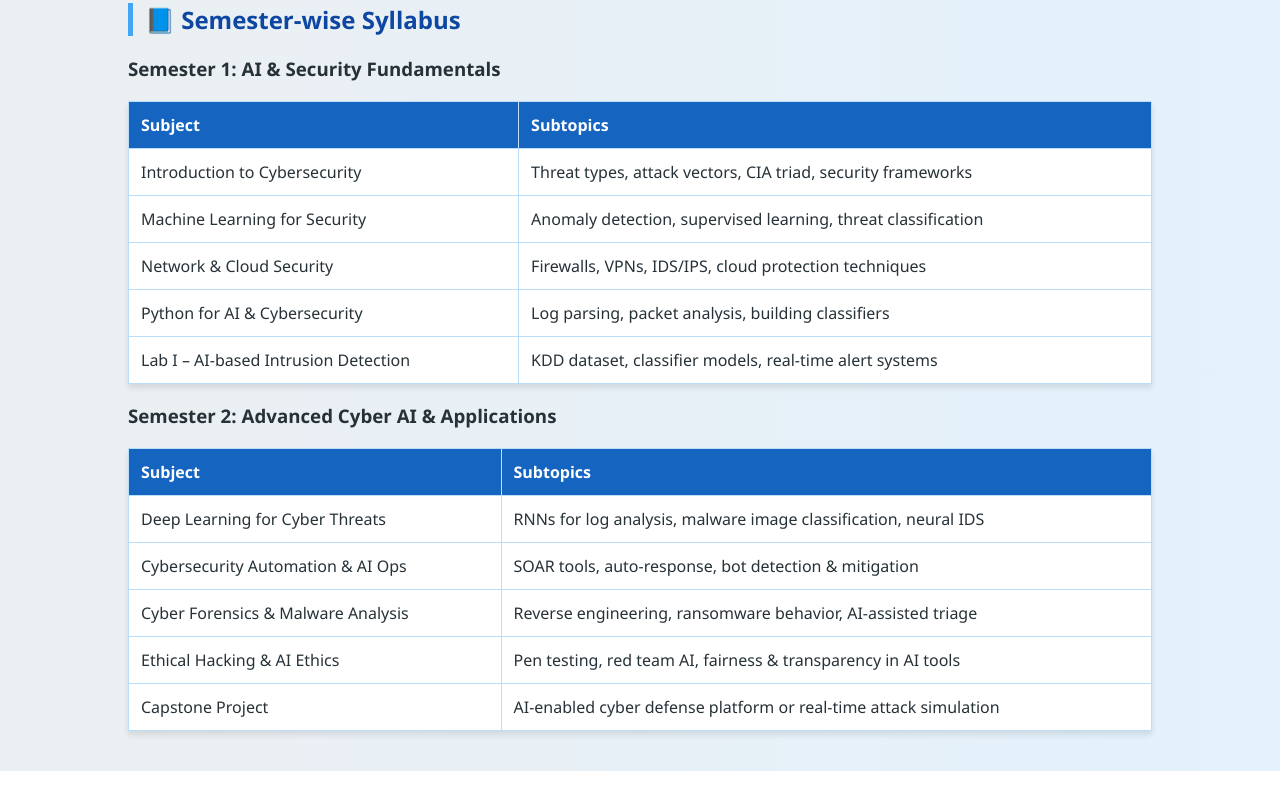
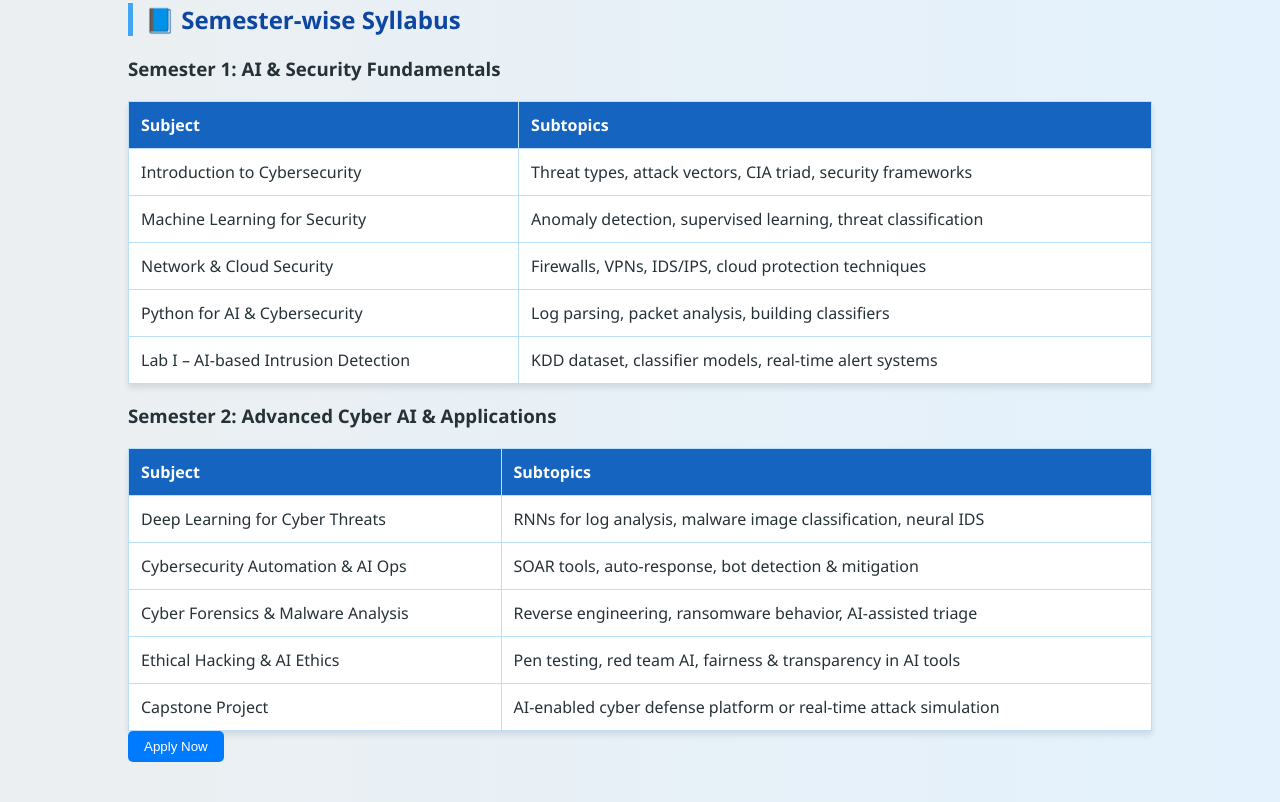
Before and after one commit to BRPUBLICATION/IGT_FINAL, a plain HTML site: page AI-and-cybersecurity.html in a window 1280 px wide. Shown: the part 901-1703 px from the top of the page. Before the commit the page ends 1672 px from the top, so only its background shows below. Drawn offline with Linux system fonts and the light colour scheme.

Commit message:
Update AI-and-cybersecurity.html

```diff
--- a/AI-and-cybersecurity.html
+++ b/AI-and-cybersecurity.html
@@ -161,6 +161,11 @@
         <td>AI-enabled cyber defense platform or real-time attack simulation</td>
       </tr>
     </table>
+     <a href="https://brpublication.github.io/IGT_FINAL/form.html" target="_blank">
+        <button style="padding: 8px 16px; background-color: #007bff; color: white; border: none; border-radius: 5px; cursor: pointer;">
+          Apply Now
+        </button>
+      </a>
 
 
   </section>
```
